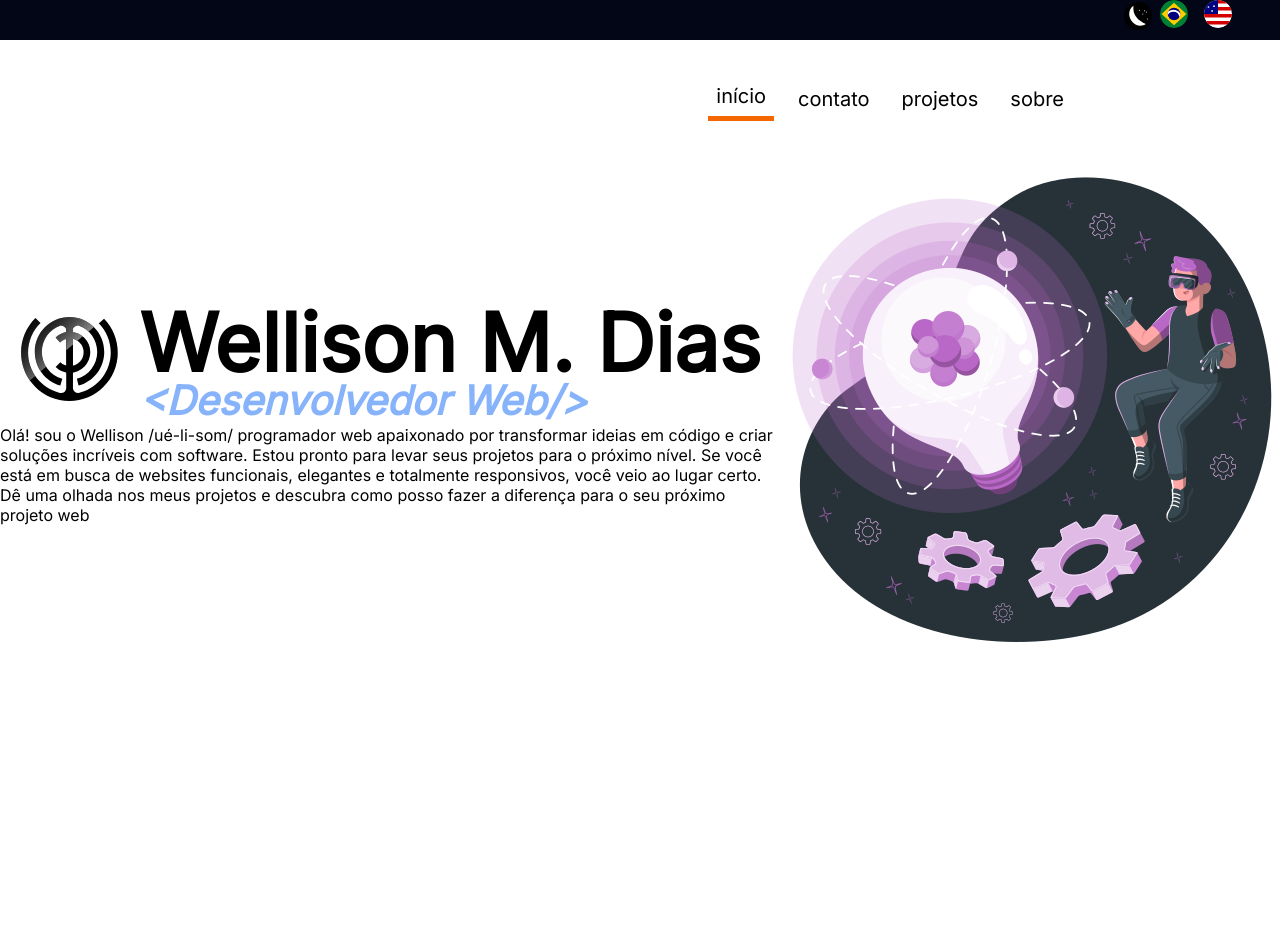
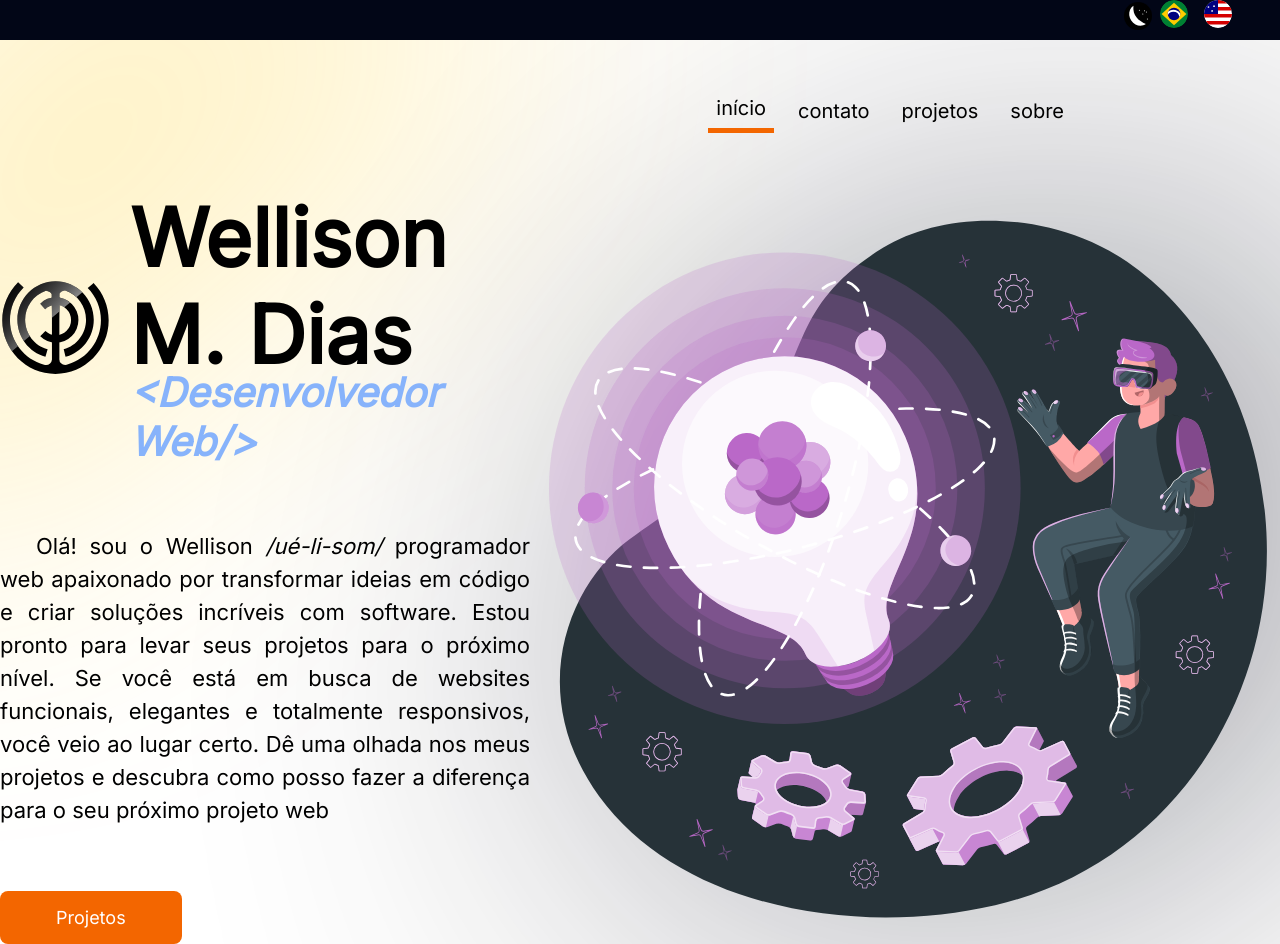
Before and after one commit to wellison-md/pprojs, a React (Vite) app: page / in a window 1280 px wide. Before the commit the page ends 800 px from the top, so only its background shows below. Built offline with nearby package versions, Linux system fonts and the light colour scheme.

Commit message:
:recycle: feat: updated home page-comp

```diff
--- a/src/pages/home/index.jsx
+++ b/src/pages/home/index.jsx
@@ -1,23 +1,27 @@
 import Flex from "../../components/common/flex";
 import Spacer from "../../components/common/spacer";
-import illustration1 from "../../assets/ilustration1.png";
+import illustration1 from "../../assets/ilustration1.svg";
 import logowmd from "../../assets/logowmd.svg";
 import HeroLabel from "../../components/heroLabel";
 import Header from "../../components/header";
 import NavBar from "../../components/navBar";
+import Bio from "../../components/bio";
+import Button from "../../components/common/button";
+import Bg from "../../components/bg";
 
 export default function Home() {
   return (
     <>
+      <Bg />
       <Header />
-      <Spacer $s="36px"/>
+      <Spacer $s="48px" />
       <NavBar />
-      <Spacer $s="36px"/>
+      <Spacer $s="56px" />
 
       <Flex>
         <section>
           <Flex>
-          <img width="100px" src={ logowmd } alt="logo" />
+            <img width="110px" src={logowmd} alt="logo" />
 
             <section>
               <HeroLabel
@@ -25,20 +29,16 @@ export default function Home() {
                 subTitle="<Desenvolvedor Web/>"
               ></HeroLabel>
             </section>
+          </Flex>
 
-        </Flex>
-        <p>
-          Olá! sou o Wellison /ué-li-som/ programador web apaixonado por transformar ideias em código e criar soluções incríveis com software. Estou pronto para levar seus projetos para o próximo nível. Se você está em busca de websites funcionais, elegantes e totalmente responsivos, você veio ao lugar certo. Dê uma olhada nos meus projetos e descubra como posso fazer a diferença para o seu próximo projeto web
-
-        </p>
+          <Bio />
+          <Button $label="Projetos" />
         </section>
 
         <section>
-        <img src={ illustration1 } alt="illustration"/>
+          <img width="750px" src={illustration1} alt="illustration" />
         </section>
-
       </Flex>
-
     </>
   );
 }
```
Lines whose indentation alone changed are shown as unchanged.
